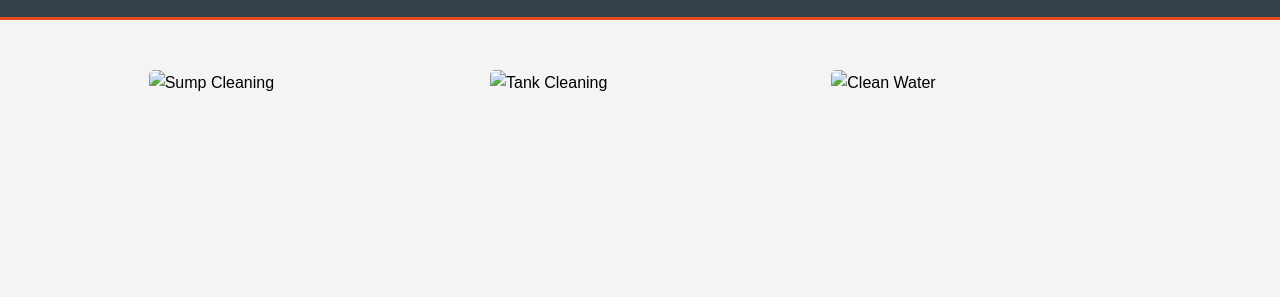
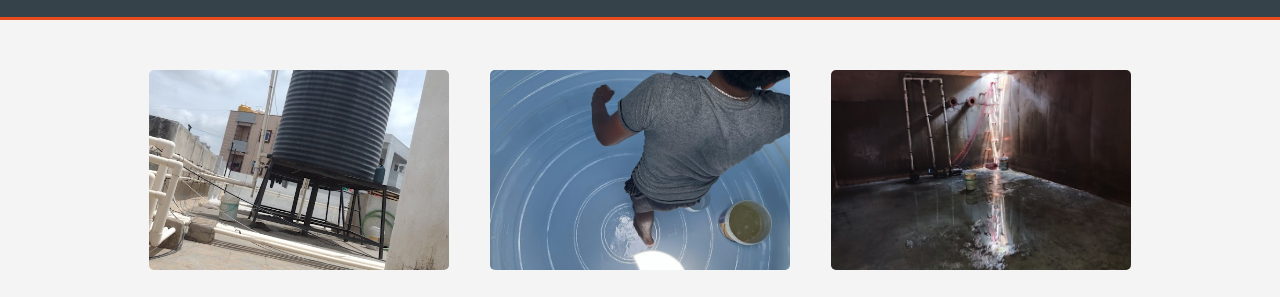
Before and after one commit to govardhanajr/tank_cleaning_service, a plain HTML site: page index.html in a window 1280 px wide. Shown: the part 104-401 px from the top of the page. Drawn offline with Linux system fonts and the light colour scheme.

Commit message:
Update index.html

```diff
--- a/index.html
+++ b/index.html
@@ -77,9 +77,9 @@
 
     <div class="container">
         <div class="gallery">
-            <img src="images/img1.jpg" alt="Sump Cleaning">
-            <img src="images/img2.jpg" alt="Tank Cleaning">
-            <img src="images/img3.jpg" alt="Clean Water">
+            <img src="img1.jpg" alt="Sump Cleaning">
+            <img src="img2.jpg" alt="Tank Cleaning">
+            <img src="img3.jpg" alt="Clean Water">
         </div>
 
         <div class="social-links">
```
